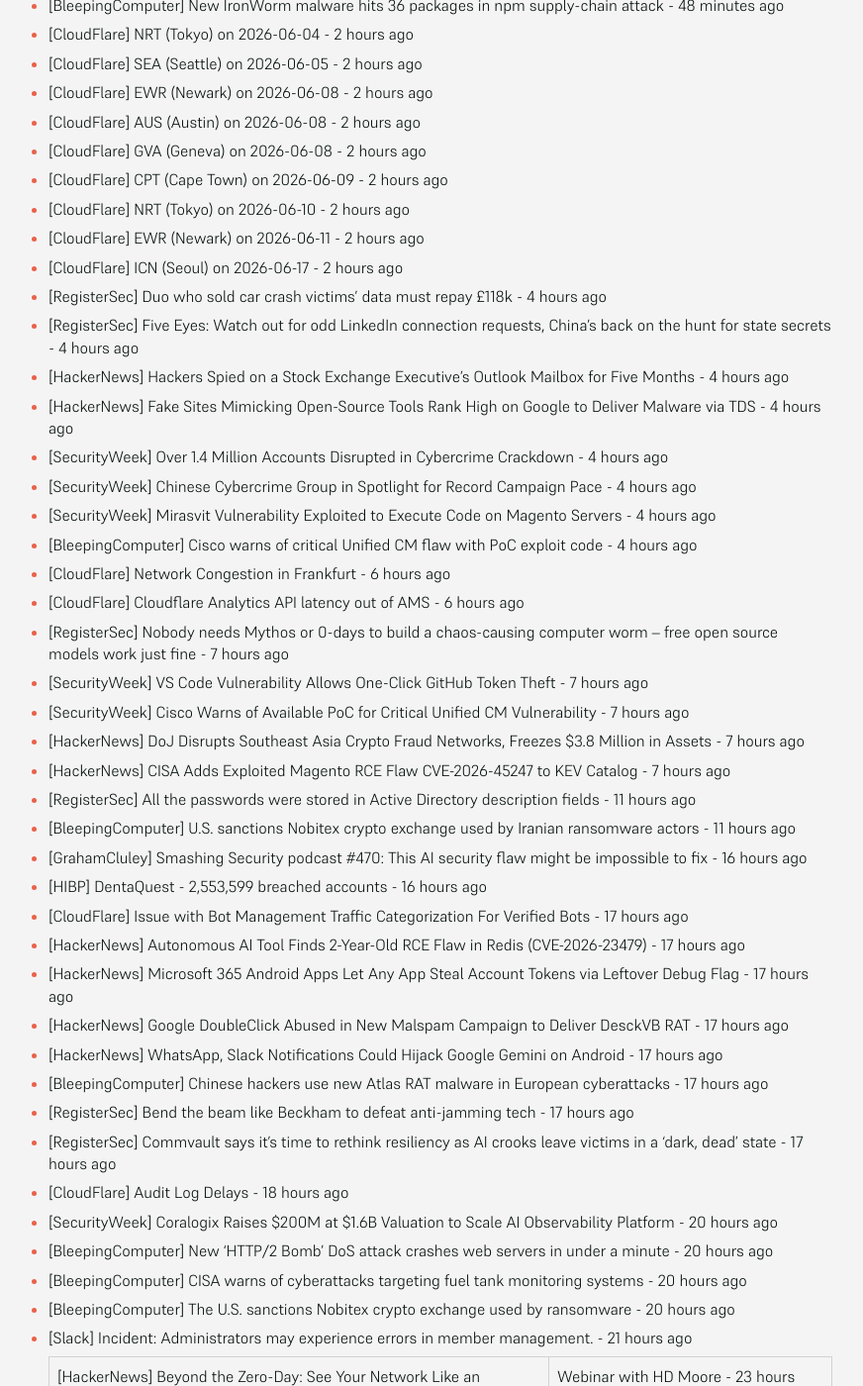
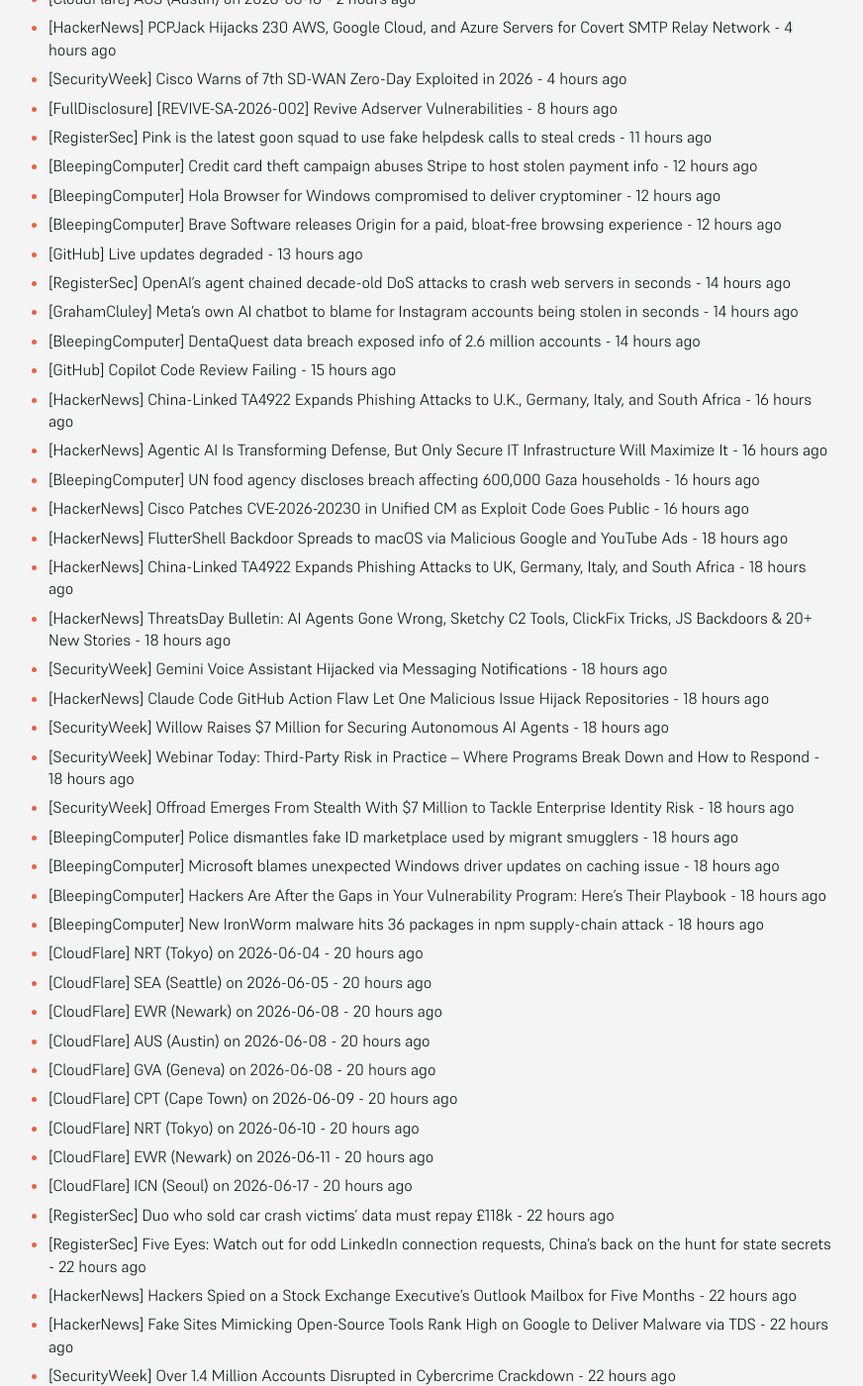
Before and after one commit to SecOpsNews/news, a Jekyll site: the page built from index.md, in a window 1280 px wide and 1400 px high, scrolled down 693 px. Shown: the whole window at 99% size, without its empty margins (215-1087 px from the left). Built offline with Jekyll 4.4.1, drawn with Linux system fonts in a browser that asks for light colours; some of the changed text lies outside the part shown.

Commit message:
New Feed

```diff
--- a/index.md
+++ b/index.md
@@ -9,70 +9,97 @@ description: Latest Updates
 
 <!-- SecOps start -->
 
-- [HackerNews] FlutterShell Backdoor Spreads to macOS via Malicious Google and YouTube Ads - 48 minutes ago
-- [HackerNews] China-Linked TA4922 Expands Phishing Attacks to UK, Germany, Italy, and South Africa - 48 minutes ago
-- [HackerNews] ThreatsDay Bulletin: AI Agents Gone Wrong, Sketchy C2 Tools, ClickFix Tricks, JS Backdoors & 20+ New Stories - 48 minutes ago
-- [SecurityWeek] Gemini Voice Assistant Hijacked via Messaging Notifications - 48 minutes ago
-- [HackerNews] Claude Code GitHub Action Flaw Let One Malicious Issue Hijack Repositories - 48 minutes ago
-- [SecurityWeek] Willow Raises $7 Million for Securing Autonomous AI Agents - 48 minutes ago
-- [SecurityWeek] Webinar Today: Third-Party Risk in Practice – Where Programs Break Down and How to Respond - 48 minutes ago
-- [SecurityWeek] Offroad Emerges From Stealth With $7 Million to Tackle Enterprise Identity Risk - 48 minutes ago
-- [BleepingComputer] Police dismantles fake ID marketplace used by migrant smugglers - 48 minutes ago
-- [BleepingComputer] Microsoft blames unexpected Windows driver updates on caching issue - 48 minutes ago
-- [BleepingComputer] Hackers Are After the Gaps in Your Vulnerability Program: Here's Their Playbook - 48 minutes ago
-- [BleepingComputer] New IronWorm malware hits 36 packages in npm supply-chain attack - 48 minutes ago
-- [CloudFlare] NRT (Tokyo) on 2026-06-04 - 2 hours ago
-- [CloudFlare] SEA (Seattle) on 2026-06-05 - 2 hours ago
-- [CloudFlare] EWR (Newark) on 2026-06-08 - 2 hours ago
-- [CloudFlare] AUS (Austin) on 2026-06-08 - 2 hours ago
-- [CloudFlare] GVA (Geneva) on 2026-06-08 - 2 hours ago
-- [CloudFlare] CPT (Cape Town) on 2026-06-09 - 2 hours ago
-- [CloudFlare] NRT (Tokyo) on 2026-06-10 - 2 hours ago
-- [CloudFlare] EWR (Newark) on 2026-06-11 - 2 hours ago
-- [CloudFlare] ICN (Seoul) on 2026-06-17 - 2 hours ago
-- [RegisterSec] Duo who sold car crash victims' data must repay £118k - 4 hours ago
-- [RegisterSec] Five Eyes: Watch out for odd LinkedIn connection requests, China's back on the hunt for state secrets - 4 hours ago
-- [HackerNews] Hackers Spied on a Stock Exchange Executive's Outlook Mailbox for Five Months - 4 hours ago
-- [HackerNews] Fake Sites Mimicking Open-Source Tools Rank High on Google to Deliver Malware via TDS - 4 hours ago
-- [SecurityWeek] Over 1.4 Million Accounts Disrupted in Cybercrime Crackdown - 4 hours ago
-- [SecurityWeek] Chinese Cybercrime Group in Spotlight for Record Campaign Pace - 4 hours ago
-- [SecurityWeek] Mirasvit Vulnerability Exploited to Execute Code on Magento Servers - 4 hours ago
-- [BleepingComputer] Cisco warns of critical Unified CM flaw with PoC exploit code - 4 hours ago
-- [CloudFlare] Network Congestion in Frankfurt - 6 hours ago
-- [CloudFlare] Cloudflare Analytics API latency out of AMS - 6 hours ago
-- [RegisterSec] Nobody needs Mythos or 0-days to build a chaos-causing computer worm – free open source models work just fine - 7 hours ago
-- [SecurityWeek] VS Code Vulnerability Allows One-Click GitHub Token Theft - 7 hours ago
-- [SecurityWeek] Cisco Warns of Available PoC for Critical Unified CM Vulnerability - 7 hours ago
-- [HackerNews] DoJ Disrupts Southeast Asia Crypto Fraud Networks, Freezes $3.8 Million in Assets - 7 hours ago
-- [HackerNews] CISA Adds Exploited Magento RCE Flaw CVE-2026-45247 to KEV Catalog - 7 hours ago
-- [RegisterSec] All the passwords were stored in Active Directory description fields - 11 hours ago
-- [BleepingComputer] U.S. sanctions Nobitex crypto exchange used by Iranian ransomware actors - 11 hours ago
-- [GrahamCluley] Smashing Security podcast #470: This AI security flaw might be impossible to fix - 16 hours ago
-- [HIBP] DentaQuest - 2,553,599 breached accounts - 16 hours ago
-- [CloudFlare] Issue with Bot Management Traffic Categorization For Verified Bots - 17 hours ago
-- [HackerNews] Autonomous AI Tool Finds 2-Year-Old RCE Flaw in Redis (CVE-2026-23479) - 17 hours ago
-- [HackerNews] Microsoft 365 Android Apps Let Any App Steal Account Tokens via Leftover Debug Flag - 17 hours ago
-- [HackerNews] Google DoubleClick Abused in New Malspam Campaign to Deliver DesckVB RAT - 17 hours ago
-- [HackerNews] WhatsApp, Slack Notifications Could Hijack Google Gemini on Android - 17 hours ago
-- [BleepingComputer] Chinese hackers use new Atlas RAT malware in European cyberattacks - 17 hours ago
-- [RegisterSec] Bend the beam like Beckham to defeat anti-jamming tech - 17 hours ago
-- [RegisterSec] Commvault says it's time to rethink resiliency as AI crooks leave victims in a 'dark, dead' state - 17 hours ago
-- [CloudFlare] Audit Log Delays - 18 hours ago
-- [SecurityWeek] Coralogix Raises $200M at $1.6B Valuation to Scale AI Observability Platform - 20 hours ago
-- [BleepingComputer] New 'HTTP/2 Bomb' DoS attack crashes web servers in under a minute - 20 hours ago
-- [BleepingComputer] CISA warns of cyberattacks targeting fuel tank monitoring systems - 20 hours ago
-- [BleepingComputer] The U.S. sanctions Nobitex crypto exchange used by ransomware - 20 hours ago
-- [Slack] Incident: Administrators may experience errors in member management. - 21 hours ago
-- [HackerNews] Beyond the Zero-Day: See Your Network Like an Attacker | Webinar with HD Moore - 23 hours ago
-- [HackerNews] Shrinking the IAM Attack Surface through Identity Visibility and Intelligence Platforms (IVIP) - 23 hours ago
-- [HackerNews] One-Click GitHub Dev Attack Lets Attackers Steal Full GitHub OAuth Tokens - 23 hours ago
-- [RegisterSoftware] No longer just a Copilot, Microsoft's AI wants to take the wheel - 23 hours ago
-- [SecurityWeek] Hackers Target Global Stock Exchange in Espionage Operation - 23 hours ago
-- [RegisterSec] Another bug hunter leaks Microsoft exploits in defiance of company’s handling of vulnerability disclosures - 23 hours ago
-- [SecurityWeek] Security of 100 AI Agents Tested and Ranked – What You Need to Know - 23 hours ago
-- [SecurityWeek] Kirki, Burst Statistics WordPress Plugin Flaws in Attackers’ Crosshairs - 23 hours ago
-- [BleepingComputer] What 345 Days of Untested Exposure Looks Like at a Bank - 23 hours ago
-- [BleepingComputer] CISA warns of active attacks exploiting Android, Linux bugs - 23 hours ago
+- [NETRESEC] PolarProxy 2.0.1 Released - 10 minutes ago
+- [SecurityWeek] Nightclub Giant RCI Says Data Breach Affects 40,000 Individuals - 10 minutes ago
+- [SecurityWeek] Five Eyes: Chinese Spies Target Government, Military Staff With Fake Job Opportunities - 10 minutes ago
+- [HackerNews] FIFA World Cup 2026 Scams Are Already Live: Fake Sites, Banking Malware, and Stolen Logins - 10 minutes ago
+- [SecurityWeek] Industry Reactions to New Trump AI Cybersecurity Executive Order: Feedback Friday - 10 minutes ago
+- [HIBP] BCD Travel - 396,313 breached accounts - 10 minutes ago
+- [BleepingComputer] Cisco warns of unpatched SD-WAN zero-day exploited in attacks - 10 minutes ago
+- [HackerNews] Hackers Exploit Critical Everest Forms Pro WordPress Plugin Flaw to Take Over Sites - 10 minutes ago
+- [RegisterSec] Council in UK's City of York outs hundreds of disabled residents with a single email blunder - 10 minutes ago
+- [CloudFlare] EWR (Newark) on 2026-06-10 - 2 hours ago
+- [CloudFlare] AUS (Austin) on 2026-06-10 - 2 hours ago
+- [HackerNews] PCPJack Hijacks 230 AWS, Google Cloud, and Azure Servers for Covert SMTP Relay Network - 4 hours ago
+- [SecurityWeek] Cisco Warns of 7th SD-WAN Zero-Day Exploited in 2026 - 4 hours ago
+- [FullDisclosure] [REVIVE-SA-2026-002] Revive Adserver Vulnerabilities - 8 hours ago
+- [RegisterSec] Pink is the latest goon squad to use fake helpdesk calls to steal creds - 11 hours ago
+- [BleepingComputer] Credit card theft campaign abuses Stripe to host stolen payment info - 12 hours ago
+- [BleepingComputer] Hola Browser for Windows compromised to deliver cryptominer - 12 hours ago
+- [BleepingComputer] Brave Software releases Origin for a paid, bloat-free browsing experience - 12 hours ago
+- [GitHub] Live updates degraded - 13 hours ago
+- [RegisterSec] OpenAI's agent chained decade-old DoS attacks to crash web servers in seconds - 14 hours ago
+- [GrahamCluley] Meta’s own AI chatbot to blame for Instagram accounts being stolen in seconds - 14 hours ago
+- [BleepingComputer] DentaQuest data breach  exposed info of 2.6 million accounts - 14 hours ago
+- [GitHub] Copilot Code Review Failing - 15 hours ago
+- [HackerNews] China-Linked TA4922 Expands Phishing Attacks to U.K., Germany, Italy, and South Africa - 16 hours ago
+- [HackerNews] Agentic AI Is Transforming Defense, But Only Secure IT Infrastructure Will Maximize It - 16 hours ago
+- [BleepingComputer] UN food agency discloses breach affecting 600,000 Gaza households - 16 hours ago
+- [HackerNews] Cisco Patches CVE-2026-20230 in Unified CM as Exploit Code Goes Public - 16 hours ago
+- [HackerNews] FlutterShell Backdoor Spreads to macOS via Malicious Google and YouTube Ads - 18 hours ago
+- [HackerNews] China-Linked TA4922 Expands Phishing Attacks to UK, Germany, Italy, and South Africa - 18 hours ago
+- [HackerNews] ThreatsDay Bulletin: AI Agents Gone Wrong, Sketchy C2 Tools, ClickFix Tricks, JS Backdoors & 20+ New Stories - 18 hours ago
+- [SecurityWeek] Gemini Voice Assistant Hijacked via Messaging Notifications - 18 hours ago
+- [HackerNews] Claude Code GitHub Action Flaw Let One Malicious Issue Hijack Repositories - 18 hours ago
+- [SecurityWeek] Willow Raises $7 Million for Securing Autonomous AI Agents - 18 hours ago
+- [SecurityWeek] Webinar Today: Third-Party Risk in Practice – Where Programs Break Down and How to Respond - 18 hours ago
+- [SecurityWeek] Offroad Emerges From Stealth With $7 Million to Tackle Enterprise Identity Risk - 18 hours ago
+- [BleepingComputer] Police dismantles fake ID marketplace used by migrant smugglers - 18 hours ago
+- [BleepingComputer] Microsoft blames unexpected Windows driver updates on caching issue - 18 hours ago
+- [BleepingComputer] Hackers Are After the Gaps in Your Vulnerability Program: Here's Their Playbook - 18 hours ago
+- [BleepingComputer] New IronWorm malware hits 36 packages in npm supply-chain attack - 18 hours ago
+- [CloudFlare] NRT (Tokyo) on 2026-06-04 - 20 hours ago
+- [CloudFlare] SEA (Seattle) on 2026-06-05 - 20 hours ago
+- [CloudFlare] EWR (Newark) on 2026-06-08 - 20 hours ago
+- [CloudFlare] AUS (Austin) on 2026-06-08 - 20 hours ago
+- [CloudFlare] GVA (Geneva) on 2026-06-08 - 20 hours ago
+- [CloudFlare] CPT (Cape Town) on 2026-06-09 - 20 hours ago
+- [CloudFlare] NRT (Tokyo) on 2026-06-10 - 20 hours ago
+- [CloudFlare] EWR (Newark) on 2026-06-11 - 20 hours ago
+- [CloudFlare] ICN (Seoul) on 2026-06-17 - 20 hours ago
+- [RegisterSec] Duo who sold car crash victims' data must repay £118k - 22 hours ago
+- [RegisterSec] Five Eyes: Watch out for odd LinkedIn connection requests, China's back on the hunt for state secrets - 22 hours ago
+- [HackerNews] Hackers Spied on a Stock Exchange Executive's Outlook Mailbox for Five Months - 22 hours ago
+- [HackerNews] Fake Sites Mimicking Open-Source Tools Rank High on Google to Deliver Malware via TDS - 22 hours ago
+- [SecurityWeek] Over 1.4 Million Accounts Disrupted in Cybercrime Crackdown - 22 hours ago
+- [SecurityWeek] Chinese Cybercrime Group in Spotlight for Record Campaign Pace - 22 hours ago
+- [SecurityWeek] Mirasvit Vulnerability Exploited to Execute Code on Magento Servers - 22 hours ago
+- [BleepingComputer] Cisco warns of critical Unified CM flaw with PoC exploit code - 22 hours ago
+- [CloudFlare] Network Congestion in Frankfurt - 1 day ago
+- [CloudFlare] Cloudflare Analytics API latency out of AMS - 1 day ago
+- [RegisterSec] Nobody needs Mythos or 0-days to build a chaos-causing computer worm – free open source models work just fine - 1 day ago
+- [SecurityWeek] VS Code Vulnerability Allows One-Click GitHub Token Theft - 1 day ago
+- [SecurityWeek] Cisco Warns of Available PoC for Critical Unified CM Vulnerability - 1 day ago
+- [HackerNews] DoJ Disrupts Southeast Asia Crypto Fraud Networks, Freezes $3.8 Million in Assets - 1 day ago
+- [HackerNews] CISA Adds Exploited Magento RCE Flaw CVE-2026-45247 to KEV Catalog - 1 day ago
+- [RegisterSec] All the passwords were stored in Active Directory description fields - 1 day ago
+- [BleepingComputer] U.S. sanctions Nobitex crypto exchange used by Iranian ransomware actors - 1 day ago
+- [GrahamCluley] Smashing Security podcast #470: This AI security flaw might be impossible to fix - 1 day ago
+- [HIBP] DentaQuest - 2,553,599 breached accounts - 1 day ago
+- [CloudFlare] Issue with Bot Management Traffic Categorization For Verified Bots - 1 day ago
+- [HackerNews] Autonomous AI Tool Finds 2-Year-Old RCE Flaw in Redis (CVE-2026-23479) - 1 day ago
+- [HackerNews] Microsoft 365 Android Apps Let Any App Steal Account Tokens via Leftover Debug Flag - 1 day ago
+- [HackerNews] Google DoubleClick Abused in New Malspam Campaign to Deliver DesckVB RAT - 1 day ago
+- [HackerNews] WhatsApp, Slack Notifications Could Hijack Google Gemini on Android - 1 day ago
+- [BleepingComputer] Chinese hackers use new Atlas RAT malware in European cyberattacks - 1 day ago
+- [RegisterSec] Bend the beam like Beckham to defeat anti-jamming tech - 1 day ago
+- [RegisterSec] Commvault says it's time to rethink resiliency as AI crooks leave victims in a 'dark, dead' state - 1 day ago
+- [CloudFlare] Audit Log Delays - 1 day ago
+- [SecurityWeek] Coralogix Raises $200M at $1.6B Valuation to Scale AI Observability Platform - 1 day ago
+- [BleepingComputer] New 'HTTP/2 Bomb' DoS attack crashes web servers in under a minute - 1 day ago
+- [BleepingComputer] CISA warns of cyberattacks targeting fuel tank monitoring systems - 1 day ago
+- [BleepingComputer] The U.S. sanctions Nobitex crypto exchange used by ransomware - 1 day ago
+- [Slack] Incident: Administrators may experience errors in member management. - 1 day ago
+- [HackerNews] Beyond the Zero-Day: See Your Network Like an Attacker | Webinar with HD Moore - 1 day ago
+- [HackerNews] Shrinking the IAM Attack Surface through Identity Visibility and Intelligence Platforms (IVIP) - 1 day ago
+- [HackerNews] One-Click GitHub Dev Attack Lets Attackers Steal Full GitHub OAuth Tokens - 1 day ago
+- [RegisterSoftware] No longer just a Copilot, Microsoft's AI wants to take the wheel - 1 day ago
+- [SecurityWeek] Hackers Target Global Stock Exchange in Espionage Operation - 1 day ago
+- [RegisterSec] Another bug hunter leaks Microsoft exploits in defiance of company’s handling of vulnerability disclosures - 1 day ago
+- [SecurityWeek] Security of 100 AI Agents Tested and Ranked – What You Need to Know - 1 day ago
+- [SecurityWeek] Kirki, Burst Statistics WordPress Plugin Flaws in Attackers’ Crosshairs - 1 day ago
+- [BleepingComputer] What 345 Days of Untested Exposure Looks Like at a Bank - 1 day ago
+- [BleepingComputer] CISA warns of active attacks exploiting Android, Linux bugs - 1 day ago
 - [CloudFlare] Customers are facing an increase in API errors when requesting Audit Logs - 1 day ago
 - [RegisterSec] UK banks offered access to OpenAI’s GPT-5.5 amid exclusion from Anthropic’s Glasswing expansion - 1 day ago
 - [SecurityWeek] Microsoft Tries to Calm Legal Threat Fears After Zero-Day Disclosure Backlash - 1 day ago
@@ -85,48 +112,13 @@ description: Latest Updates
 - [BleepingComputer] Google adds Android protection against AI deepfake scam calls - 1 day ago
 - [BleepingComputer] Police dismantles 9 crime groups in illegal streaming crackdown - 1 day ago
 - [BleepingComputer] Acer working to patch max severity zero-days in Wave 7 routers - 1 day ago
-- [CloudFlare] Increased 5XX error rate on Browser rendering - 1 day ago
-- [BleepingComputer] Over 116,000 Minecraft systems infected in WeedHack malware campaign - 1 day ago
-- [BleepingComputer] VS Code zero-day lets hackers steal GitHub tokens in one click - 1 day ago
-- [HackerNews] Weedhack Attacks Minecraft Users, CountLoader Hits 86K, Miners Spread via Pirated Content - 1 day ago
-- [TroyHunt] Welcoming the Philippine Government to Have I Been Pwned - 1 day ago
-- [CloudFlare] Bot Management - Increased False Positives - 1 day ago
-- [Slack] Incident: Trouble connecting or loading Slack - 1 day ago
-- [RegisterSec] 'Dumbass' criminal breaks the 'first rule of ransomware club' - 1 day ago
-- [BleepingComputer] Over 116,000 Mincraft systems infected in WeedHack malware campaign - 1 day ago
-- [BleepingComputer] Critical Kirki flaw exploited to hijack WordPress admin accounts - 1 day ago
-- [BleepingComputer] OpenAI upgrades GPT-5.5, as it plans to retire legacy ChatGPT models - 1 day ago
-- [BleepingComputer] Microsoft's Coreutils project brings Linux commands to Windows - 1 day ago
-- [CloudFlare] Network Performance Issues in TLV - 1 day ago
-- [HackerNews] Google June 2026 Android Update Patches 124 Flaws, One Actively Exploited - 1 day ago
-- [SecurityWeek] Trump Signs Executive Order That Invites Vetting of Top AI Models for National Security Risks - 1 day ago
-- [BleepingComputer] AI-built ransomware toolkit automates EDR evasion, AD discovery - 1 day ago
-- [CloudFlare] Browser Run - 1 day ago
-- [HackerNews] Oracle WebLogic CVE-2024-21182 Added to KEV Catalog After Active Exploitation - 1 day ago
-- [HackerNews] Gamaredon Exploits WinRAR to Deliver GammaWorm and GammaSteel Against Ukraine - 1 day ago
-- [RegisterSec] Cisco sings Mythos' praises - but doesn't say how many bugs the model uncovered - 1 day ago
-- [SecurityWeek] Two New Reports Offer Competing Explanations for Cybersecurity’s Growing Crisis - 1 day ago
-- [BleepingComputer] Why the browser is now the front line for AI security - 1 day ago
-- [BleepingComputer] Instagram users locked out after Meta AI abused to steal accounts - 1 day ago
-- [BleepingComputer] Microsoft Exchange Online outage causes email delays, failures - 1 day ago
-- [CloudFlare] Network performance issues in US Eastern region - 1 day ago
-- [CloudFlare] Cloudflare Access Configuration Delays - 1 day ago
-- [Slack] Incident: Connectivity Issues Affecting Some Users in Europe - 1 day ago
-- [RegisterSec] Claude celebrates Anthropic's stock market float with blockbuster ... outage - 2 days ago
-- [RegisterSec] Microsoft reaches for olive branch after public dustup with 0-day researcher - 2 days ago
-- [RegisterSec] Russian spy agency says foreign spies turned officials' smartphones into surveillance devices - 2 days ago
-- [BleepingComputer] Google fixes one actively exploited Android zero-day, 124 flaws - 2 days ago
-- [BleepingComputer] CISA flags two-year-old Oracle flaw as actively exploited in attacks - 2 days ago
-- [HackerNews] How Leading Organizations Are Turning EDR Into Operational Resilience - 2 days ago
-- [IT Governance] ISO 27001 Certified – But is Your AWS Environment Actually Secure? - 2 days ago
-- [HackerNews] AI-Driven Exploitation is Destroying Vulnerability Management. Here’s How to Handle It. - 2 days ago
-- [SecurityWeek] Oracle WebLogic Vulnerability Exploited in the Wild - 2 days ago
-- [SecurityWeek] Critical Vulnerability in HP VoIP Phones Enables Enterprise Network Breaches - 2 days ago
-- [SecurityWeek] The Zero-Knowledge Threat Actor and the End of Responsible Disclosure - 2 days ago
-- [SecurityWeek] Anthropic Expanding Mythos Access to 150 New Organizations - 2 days ago
-- [SecurityWeek] Android Update Patches Exploited Zero-Day, 123 Other Vulnerabilities - 2 days ago
-- [SecurityWeek] Exclusive: How One Line of Code Put Billions of Microsoft Android App Downloads at Risk - 2 days ago
-- [SecurityWeek] In Other News: $10,000 YouTube Flaw, Cybereason CEO Sues Investors, New OT Security Tool - 1 year ago
+- [CloudFlare] Increased 5XX error rate on Browser rendering - 2 days ago
+- [BleepingComputer] Over 116,000 Minecraft systems infected in WeedHack malware campaign - 2 days ago
+- [BleepingComputer] VS Code zero-day lets hackers steal GitHub tokens in one click - 2 days ago
+- [HackerNews] Weedhack Attacks Minecraft Users, CountLoader Hits 86K, Miners Spread via Pirated Content - 2 days ago
+- [TroyHunt] Welcoming the Philippine Government to Have I Been Pwned - 2 days ago
+- [CloudFlare] Bot Management - Increased False Positives - 2 days ago
+- [Slack] Incident: Trouble connecting or loading Slack - 2 days ago
 
 
 <!-- SecOps end -->
```
